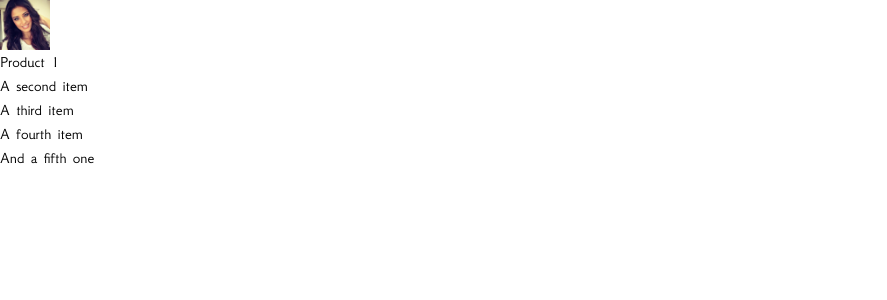
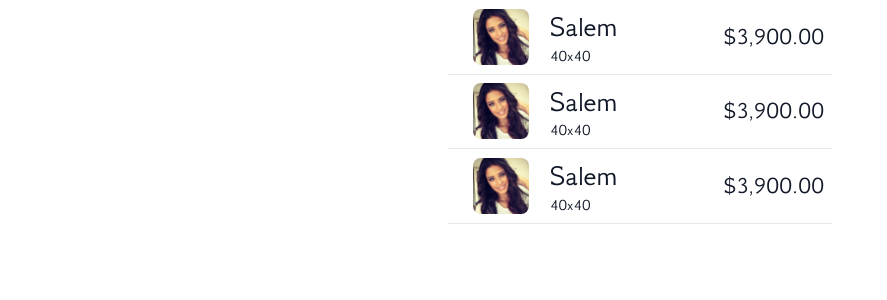
Before and after one commit to nawresncib12/Kallos, an Angular app: page / in a window 1280 px wide. Shown: the top 300 px of the page, without its empty margins (0-887 px from the left). Built offline with nearby package versions, Linux system fonts and the light colour scheme.

Commit message:
adding layout for list of products in checkout page

```diff
--- a/src/app/components/check-out/check-out-products-list/check-out-products-list.component.html
+++ b/src/app/components/check-out/check-out-products-list/check-out-products-list.component.html
@@ -1,7 +1,55 @@
-<ul class="list-group list-group-flush">
-  <li class="list-group-item"><img src="assets/images/products/prod1.png" width="50px" height="50px"> Product 1</li>
-  <li class="list-group-item">A second item</li>
-  <li class="list-group-item">A third item</li>
-  <li class="list-group-item">A fourth item</li>
-  <li class="list-group-item">And a fifth one</li>
-</ul>
+<div class="flex justify-center">
+  <ul class="bg-white rounded-lg w-96 text-gray-900">
+    <li class=" p-2 border-b border-gray-200 w-full">
+      <div class="grid grid-cols-2  flex  items-center  ">
+        <div class="grid grid-cols-2  flex gap-1  items-center  ">
+          <div class=" flex  justify-center">
+            <img src="assets/images/products/prod1.png" class=" max-h-14  rounded-lg" alt="">
+          </div>
+          <div>
+            <h3 class="font-medium leading-tight text-3xl">Salem</h3>
+            <h6 class="font-medium leading-tight text-base">40x40</h6>
+          </div>
+
+        </div>
+        <div class="grid grid-cols-1 flex  items-center justify-items-end ">
+          <h4 class="font-medium leading-tight text-2xl">$3,900.00</h4>
+        </div>
+      </div>
+    </li>
+    <li class=" p-2 border-b border-gray-200 w-full">
+      <div class="grid grid-cols-2  flex  items-center  ">
+        <div class="grid grid-cols-2  flex gap-1  items-center  ">
+          <div class=" flex  justify-center">
+            <img src="assets/images/products/prod1.png" class=" max-h-14  rounded-lg" alt="">
+          </div>
+          <div>
+            <h3 class="font-medium leading-tight text-3xl">Salem</h3>
+            <h6 class="font-medium leading-tight text-base">40x40</h6>
+          </div>
+
+        </div>
+        <div class="grid grid-cols-1 flex  items-center justify-items-end ">
+          <h4 class="font-medium leading-tight text-2xl">$3,900.00</h4>
+        </div>
+      </div>
+    </li>
+    <li class=" p-2 border-b border-gray-200   w-full">
+      <div class="grid grid-cols-2  flex  items-center  ">
+        <div class="grid grid-cols-2  flex gap-1  items-center  ">
+          <div class=" flex  justify-center">
+            <img src="assets/images/products/prod1.png" class=" max-h-14  rounded-lg" alt="">
+          </div>
+          <div>
+            <h3 class="font-medium leading-tight text-3xl">Salem</h3>
+            <h6 class="font-medium leading-tight text-base">40x40</h6>
+          </div>
+
+        </div>
+        <div class="grid grid-cols-1 flex  items-center justify-items-end ">
+          <h4 class="font-medium leading-tight text-2xl">$3,900.00</h4>
+        </div>
+      </div>
+    </li>
+  </ul>
+</div>
```
